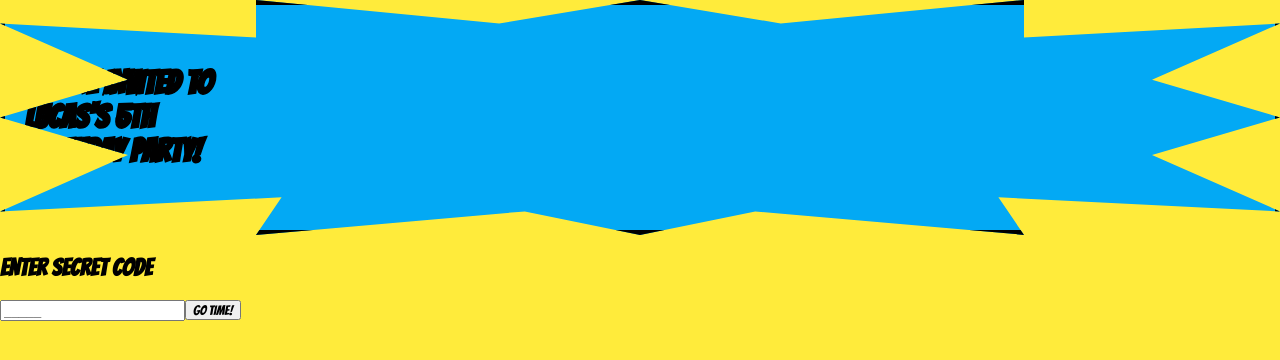
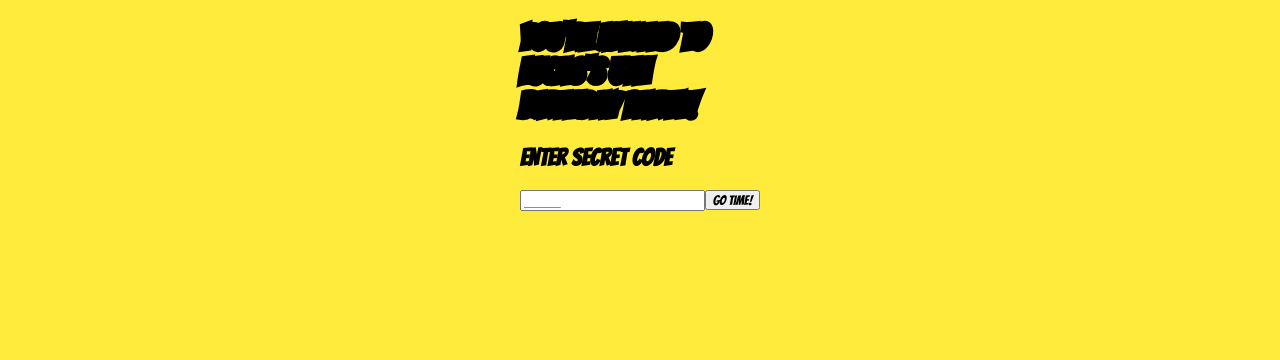
Before and after one commit to mikejm7/hello-world, a Next.js app: page / in a window 1280 px wide. Shown: the top 360 px of the page. Built offline with nearby package versions, Linux system fonts and the light colour scheme.

Commit message:
Update globals.css

```diff
--- a/app/globals.css
+++ b/app/globals.css
@@ -1,36 +1,24 @@
 @import url('https://fonts.googleapis.com/css2?family=Bangers&family=Inter:wght@900&display=swap');
 
 body {
-  background-color: #FFEB3B; /* Bright Comic Yellow */
+  background-color: #FFEB3B;
   margin: 0;
   padding: 0;
   overflow-x: hidden;
+  display: flex;
+  justify-content: center;
 }
 
 .font-comic { font-family: 'Bangers', cursive; }
 
-/* The Blue Burst Shape */
-.burst-container {
-  background: #03A9F4;
-  border: 5px solid black;
-  clip-path: polygon(50% 0%, 61% 10%, 80% 0%, 80% 16%, 100% 10%, 90% 34%, 100% 50%, 90% 66%, 100% 90%, 78% 84%, 80% 100%, 59% 90%, 50% 100%, 41% 90%, 20% 100%, 22% 84%, 0% 90%, 10% 66%, 0% 50%, 10% 34%, 0% 10%, 20% 16%, 20% 0%, 39% 10%);
-  padding: 40px 20px;
+.text-stroke {
+  paint-order: stroke fill;
+  -webkit-text-stroke: 6px black;
 }
 
-/* Tilted Panel Style */
-.tilted-panel {
-  border: 4px solid black;
-  box-shadow: 8px 8px 0px black;
-  transform: rotate(-1.5deg);
+/* Responsive container for SVGs */
+.burst-wrapper {
+  filter: drop-shadow(8px 8px 0px rgba(0,0,0,1));
+  width: 100%;
+  max-width: 500px;
 }
-
-.text-stroke {
-  -webkit-text-stroke: 1.5px black;
-}
-
-@keyframes thwip-anim {
-  0% { transform: scale(1); }
-  50% { transform: scale(1.1); }
-  100% { transform: scale(1); }
-}
-.thwip-effect { animation: thwip-anim 0.2s ease-in-out; }
```
